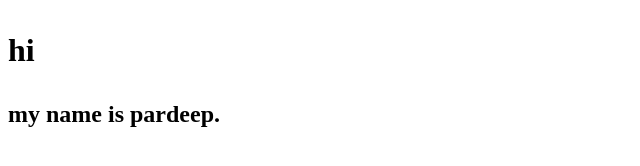
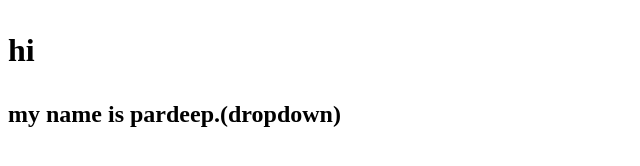
Before and after one commit to PARDEEP110/localrepo, a plain HTML site: page localrepo/index.html in a window 1280 px wide. Shown: the whole page, without its empty margins (0-640 px from the left). Drawn offline with Linux system fonts and the light colour scheme.

```diff
--- a/localrepo/index.html
+++ b/localrepo/index.html
@@ -10,7 +10,7 @@
 <body>
     <h1>
         <p>hi</p>
-        <h2>my name is pardeep.</h2>
+        <h2>my name is pardeep.(dropdown)</h2>
     </h1>
 </body>
 
```
